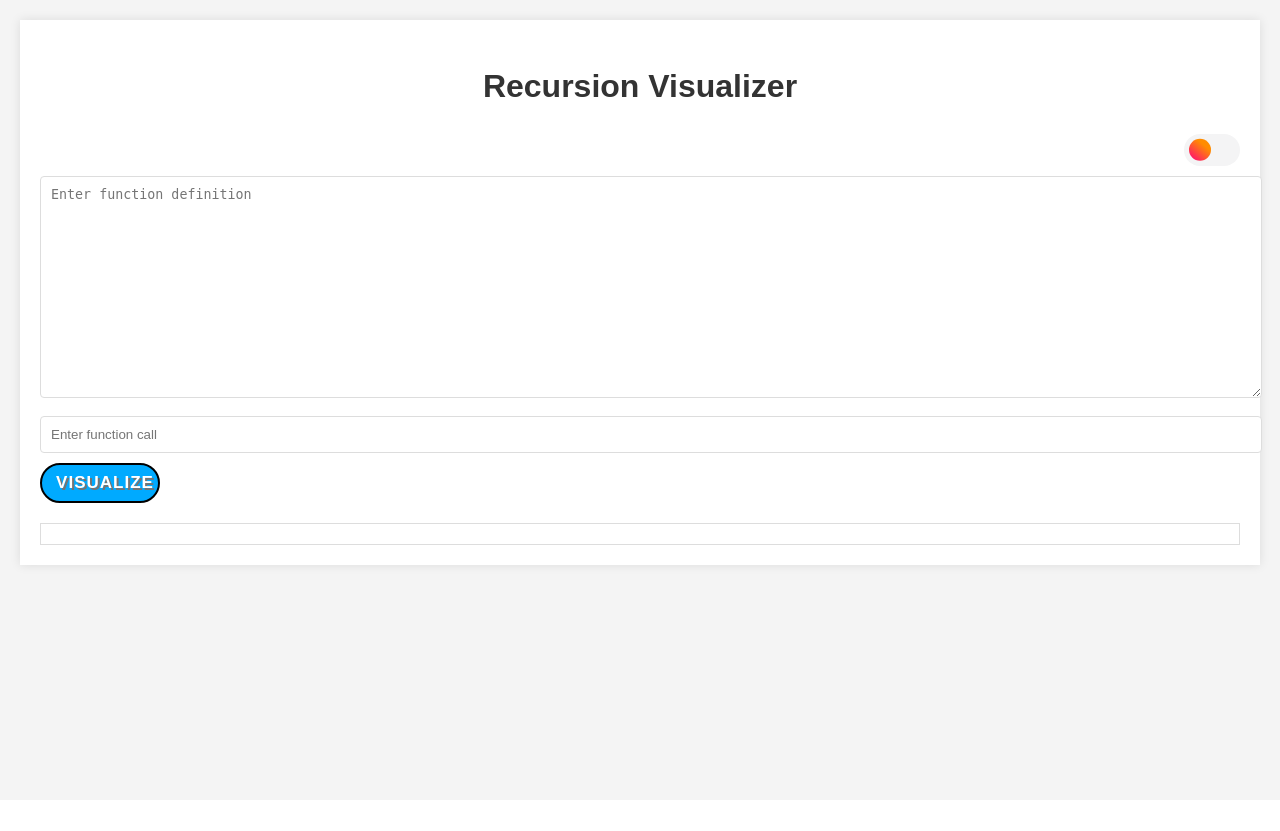
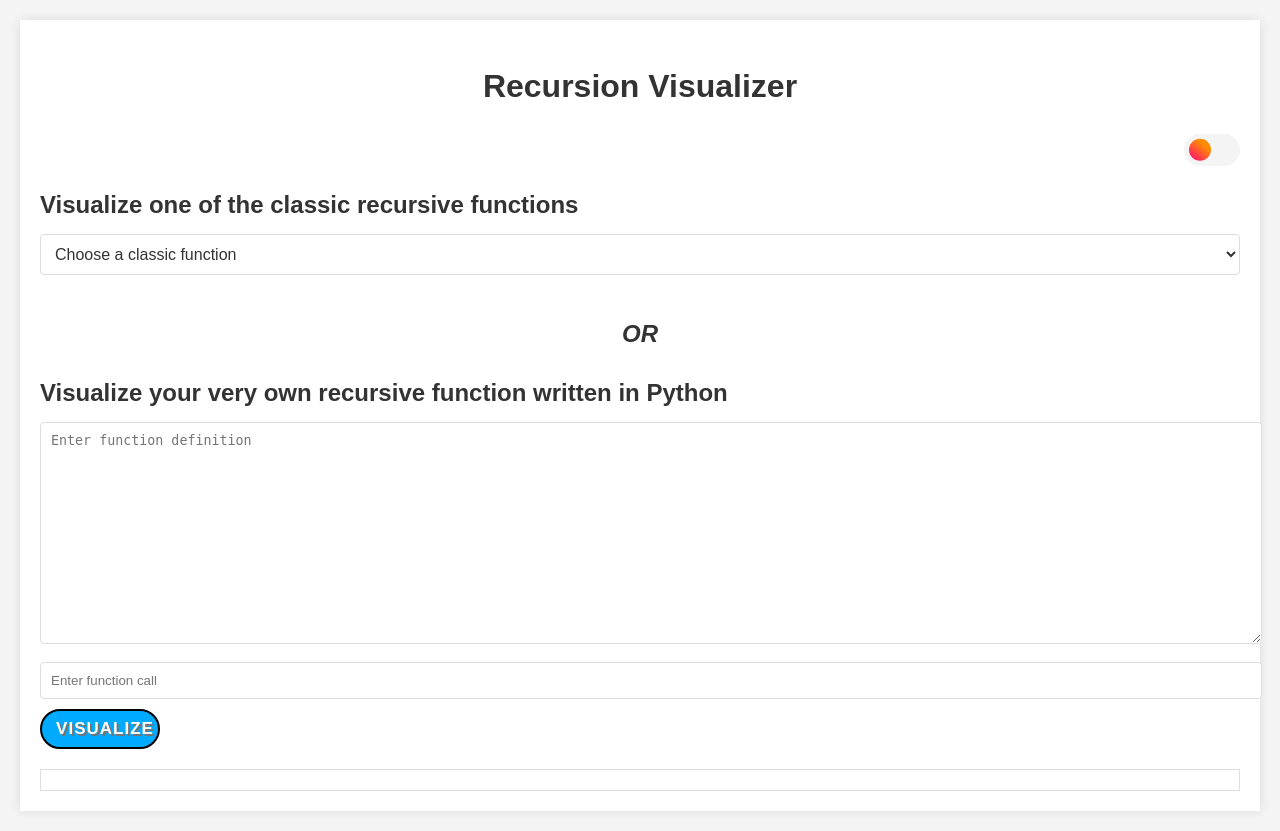
Before and after one commit to Not-Prabhpreet/Recursion-Tree-Visualizer, a Flask app: page / in a window 1280 px wide. Before the commit the page ends 572 px from the top, so only its background shows below. Run offline with Flask 3, Linux system fonts and the light colour scheme; some libraries are stand-ins or nearby versions.

Commit message:
Added dropdown for selecting popualar functions, removed side arrows, added haeding for both the options, dark mode working great!!

```diff
--- a/Python/app.py
+++ b/Python/app.py
@@ -25,9 +25,12 @@ def visualize_route():
 
     try:
         dot_content = visualize(function_definition, function_call)
-        graph, = pydot.graph_from_dot_data(dot_content)
-        svg_content = graph.create_svg().decode('utf-8')
-        return jsonify({"svg": svg_content})
+        try:
+            graph, = pydot.graph_from_dot_data(dot_content)
+            svg_content = graph.create_svg().decode('utf-8')
+            return jsonify({"svg": svg_content})
+        except (ValueError, IndexError):
+            return jsonify({"error": "Error generating visualization. Please check your input."}), 400
     except Exception as e:
         error_message = f"Error in visualize_route: {str(e)}\n{traceback.format_exc()}"
         print(error_message)
--- a/static/CSS/style.css
+++ b/static/CSS/style.css
@@ -244,3 +244,42 @@ input:checked + .slider:before {
   transform: translateX(200%);
   transition-delay: 300ms;
 }
+#function-select {
+  width: 100%;
+  padding: 10px;
+  margin-bottom: 10px;
+  border: 1px solid var(--input-border-color);
+  border-radius: 4px;
+  background-color: var(--input-bg-color);
+  color: var(--text-color);
+}
+
+#function-select option {
+  background-color: var(--container-bg-color);
+}
+h2 {
+  margin-top: 20px;
+  margin-bottom: 10px;
+  color: var(--text-color);
+}
+
+h2:nth-of-type(2) {  /* This targets the "OR" heading */
+  text-align: center;
+  font-style: italic;
+  margin: 20px 0;
+}
+
+#function-select {
+  width: 100%;
+  padding: 10px;
+  margin-bottom: 20px;
+  border: 1px solid var(--input-border-color);
+  border-radius: 4px;
+  background-color: var(--input-bg-color);
+  color: var(--text-color);
+  font-size: 16px;
+}
+
+#function-select option {
+  background-color: var(--container-bg-color);
+}
--- a/static/JS/script.js
+++ b/static/JS/script.js
@@ -1,4 +1,43 @@
 document.addEventListener("DOMContentLoaded", function () {
+  const functionSelect = document.getElementById("function-select");
+
+const predefinedFunctions = {
+  factorial: {
+    definition: `def factorial(n):
+    if n == 0 or n == 1:
+        return 1
+    else:
+        return n * factorial(n-1)`,
+    call: "factorial(5)"
+  },
+  fibonacci: {
+    definition: `def fibonacci(n):
+    if n <= 1:
+        return n
+    else:
+        return fibonacci(n-1) + fibonacci(n-2)`,
+    call: "fibonacci(4)"
+  },
+  hanoi: {
+    definition: `def hanoi(n, source, target, auxiliary):
+    if n > 0:
+        hanoi(n - 1, source, auxiliary, target)
+        print(f"Move disk {n} from {source} to {target}")
+        hanoi(n - 1, auxiliary, target, source)`,
+    call: 'hanoi(3, "A", "C", "B")'
+  }
+};
+
+functionSelect.addEventListener("change", function() {
+  const selectedFunction = predefinedFunctions[this.value];
+  if (selectedFunction) {
+    functionDefinition.value = selectedFunction.definition;
+    functionCall.value = selectedFunction.call;
+  } else {
+    functionDefinition.value = "";
+    functionCall.value = "";
+  }
+});
   const functionDefinition = document.getElementById("function-definition");
   const functionCall = document.getElementById("function-call");
   const visualizeBtn = document.getElementById("visualize-btn");
--- a/templates/index.html
+++ b/templates/index.html
@@ -17,6 +17,17 @@
       </div>
 
       <div id="input-section">
+        <h2>Visualize one of the classic recursive functions</h2>
+        <select id="function-select">
+        <option value="">Choose a classic function</option>
+        <option value="factorial">Factorial</option>
+        <option value="fibonacci">Fibonacci</option>
+        <option value="hanoi">Tower of Hanoi</option>
+        </select>
+
+      <h2>OR</h2>
+
+        <h2>Visualize your very own recursive function written in Python</h2>
         <textarea
           id="function-definition"
           placeholder="Enter function definition"
```
Also changed, not shown: Python/main.py (+12 -12 lines), static/JS/recursive-tree-viz.js (line endings or trailing spaces).
